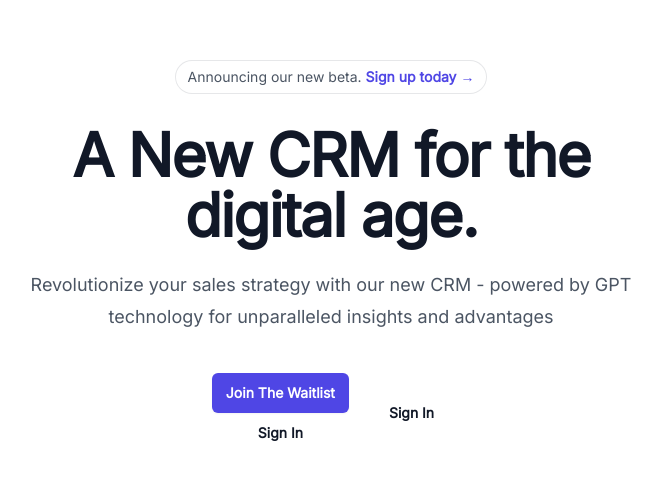
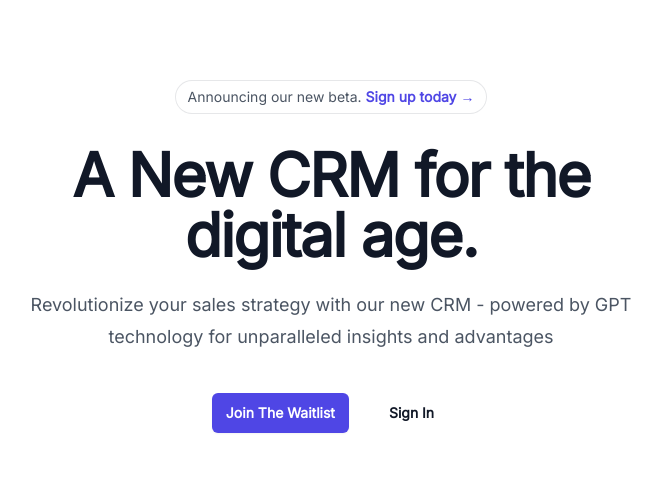
Before and after one commit to ivanleomk/Schulz, a Next.js app: page / in a window 1280 px wide. Shown: the part 143-622 px from the top of the page, without its empty margins (309-971 px from the left). Built offline with nearby package versions, Linux system fonts and the light colour scheme; no server answers.

Commit message:
Fixed up main page auth issue

```diff
--- a/components/UserAuth.tsx
+++ b/components/UserAuth.tsx
@@ -1,26 +1,8 @@
 "use client";
-import React, { useState } from "react";
-import {
-  SignInButton,
-  SignUpButton,
-  useAuth,
-  useClerk,
-  useUser,
-} from "@clerk/nextjs";
+import { SignInButton } from "@clerk/nextjs";
 import { Button } from "./ui/button";
-import Link from "next/link";
 
 const UserAuth = () => {
-  const { isLoaded, isSignedIn } = useAuth();
-
-  if (isLoaded && isSignedIn) {
-    return (
-      <Link href="/dashboard">
-        <Button variant="ghost">Go To Dashboard</Button>
-      </Link>
-    );
-  }
-
   return (
     <SignInButton mode="modal">
       <Button
--- a/src/app/page.tsx
+++ b/src/app/page.tsx
@@ -1,7 +1,47 @@
+import { currentUser } from "@clerk/nextjs/app-beta";
 import LandingPage from "../../components/LandingPage";
+import Link from "next/link";
+import UserAuth from "../../components/UserAuth";
 
-const Home = () => {
-  return <LandingPage />;
+const Home = async () => {
+  const user = await currentUser();
+
+  return (
+    <div className="flex  flex-col items-center justify-center h-screen">
+      <div className="mx-auto max-w-2xl ">
+        <div className="hidden sm:mb-8 sm:flex sm:justify-center">
+          <div className="relative rounded-full px-3 py-1 text-sm leading-6 text-gray-600 ring-1 ring-gray-900/10 hover:ring-gray-900/20">
+            Announcing our new beta.{" "}
+            <Link href="/waitlist" className="font-semibold text-indigo-600">
+              <span className="absolute inset-0" aria-hidden="true" />
+              Sign up today <span aria-hidden="true">&rarr;</span>
+            </Link>
+          </div>
+        </div>
+        <div className="text-center px-4">
+          <h1 className="text-4xl font-bold tracking-tight text-gray-900 sm:text-6xl">
+            A New CRM for the digital age.
+          </h1>
+          <p className="mt-6 text-lg leading-8 text-gray-600">
+            Revolutionize your sales strategy with our new CRM - powered by GPT
+            technology for unparalleled insights and advantages
+          </p>
+          <div className="mt-10 flex items-center justify-center gap-x-6">
+            <Link href="/waitlist">
+              <p className="rounded-md bg-indigo-600 px-3.5 py-2.5 text-sm font-semibold text-white shadow-sm hover:bg-indigo-500 focus-visible:outline focus-visible:outline-2 focus-visible:outline-offset-2 focus-visible:outline-indigo-600">
+                Join The Waitlist
+              </p>
+            </Link>
+            {user ? (
+              <Link href="/dashboard">Go To Dashboard</Link>
+            ) : (
+              <UserAuth />
+            )}
+          </div>
+        </div>
+      </div>
+    </div>
+  );
 };
 
 export default Home;
```
